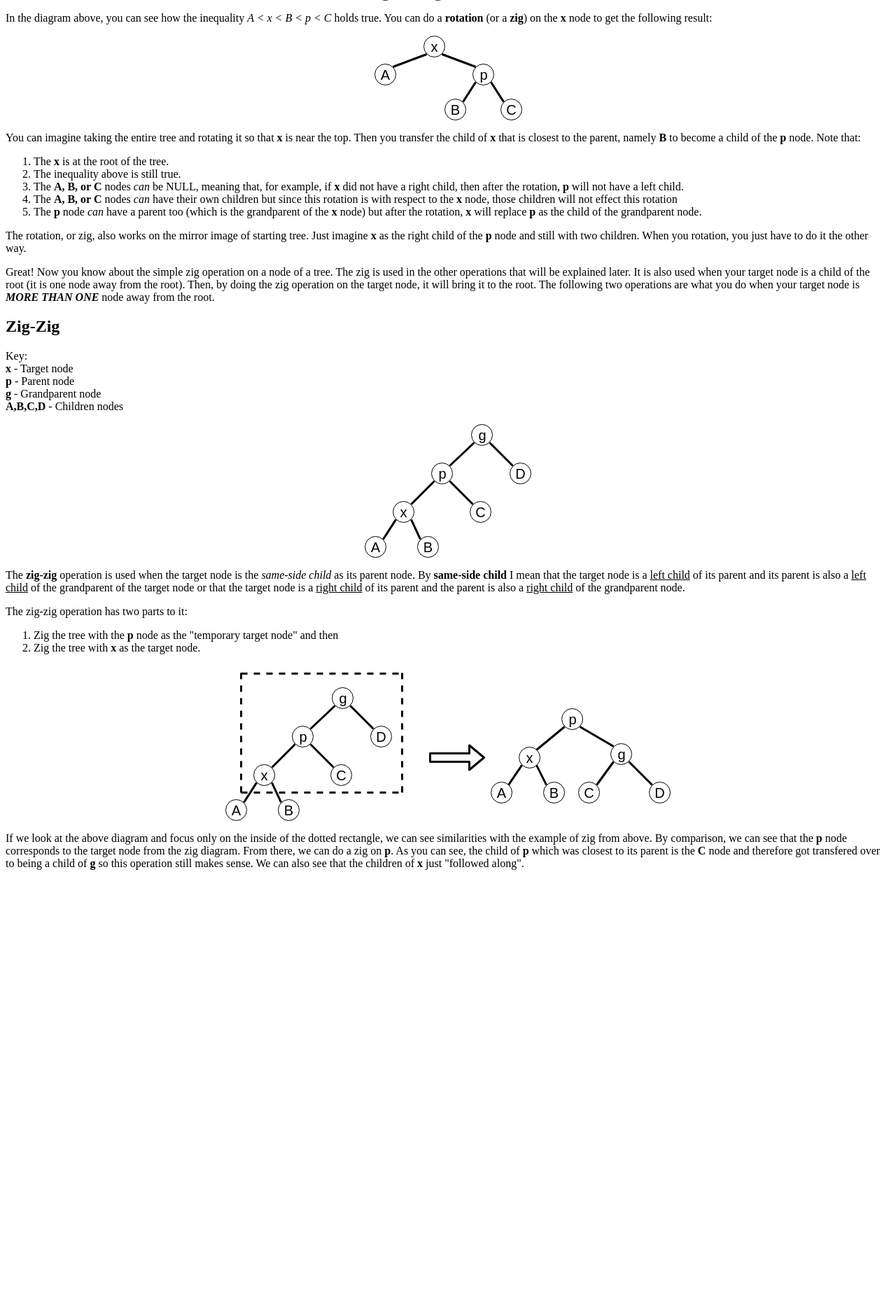
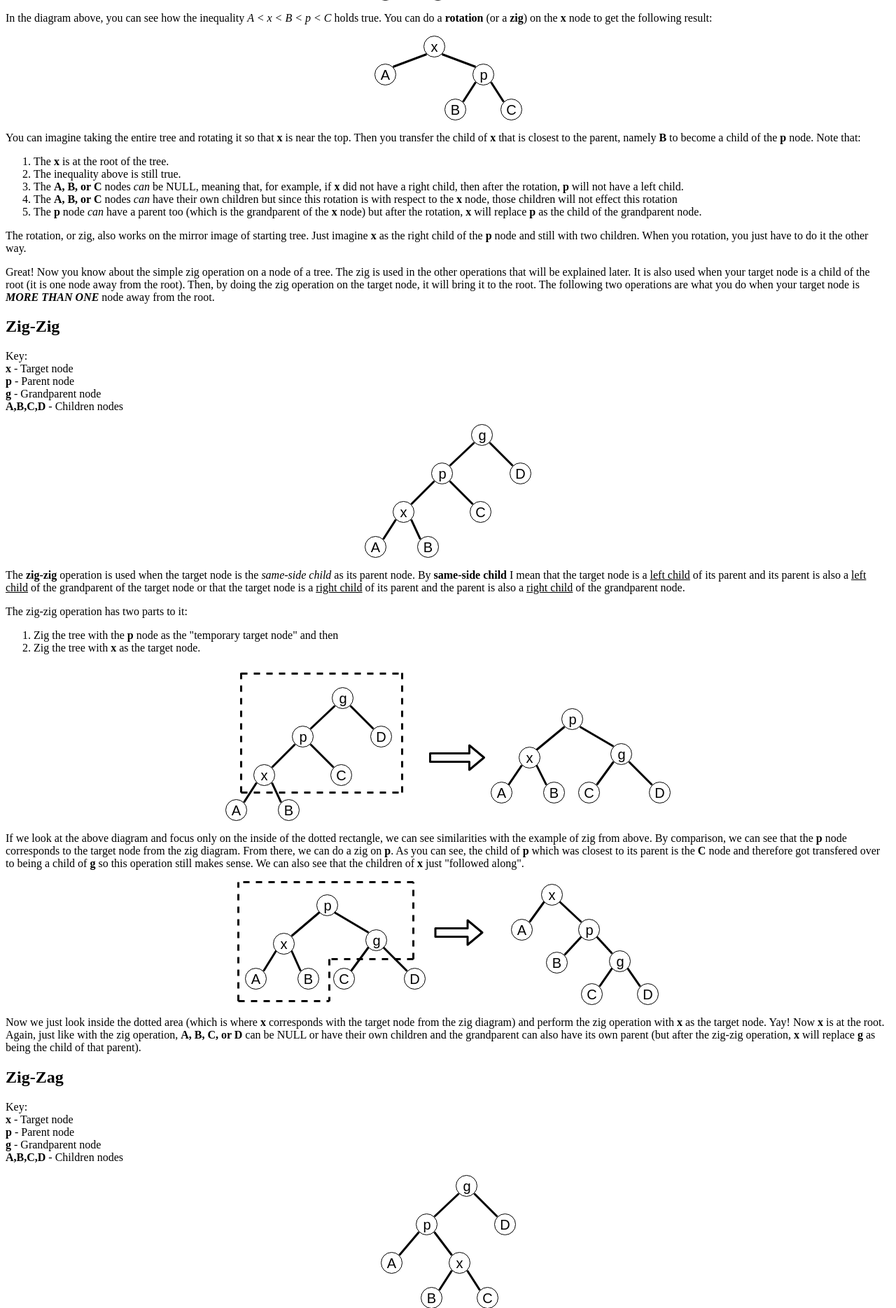
Before and after one commit to JasonLin43212/Splay, a Flask app: page / in a window 1280 px wide. Shown: the part 681-2550 px from the top of the page at 70% size. Before the commit the page ends 1924 px from the top, so only its background shows below. Run offline with Flask 2, Linux system fonts and the light colour scheme.

Commit message:
added more content

```diff
--- a/templates/index.html
+++ b/templates/index.html
@@ -6,7 +6,7 @@
     <link rel= "stylesheet" type= "text/css" href= "{{ url_for('static',filename='styles.css') }}">
   </head>
   <body>
-      <h1>Splay Tree</h1>
+      <h1>Splay Trees</h1>
       <p>
           A <b>splay tree</b> is a type of binary tree that incorporates a <i>splay</i> method
           at the end of each operation (i.e. insert, delete, and find).
@@ -104,5 +104,57 @@
           do a zig on <b>p</b>. As you can see, the child of <b>p</b> which was closest to its parent is the <b>C</b> node and therefore got transfered over to
           being a child of <b>g</b> so this operation still makes sense. We can also see that the children of <b>x</b> just "followed along".
       </p>
+      <img class="tree" src="/static/tree6.png" alt="tree6">
+      <p>
+          Now we just look inside the dotted area (which is where <b>x</b> corresponds with the target node from the zig diagram) and perform the zig operation
+          with <b>x</b> as the target node. Yay! Now <b>x</b> is at the root. Again, just like with the zig operation, <b>A, B, C, or D</b> can be NULL or have their
+          own children and the grandparent can also have its own parent (but after the zig-zig operation, <b>x</b> will replace <b>g</b> as being the child of that parent).
+      </p>
+      <h2>Zig-Zag</h2>
+      <p>
+          Key: <br>
+          <b>x</b> - Target node <br>
+          <b>p</b> - Parent node <br>
+          <b>g</b> - Grandparent node <br>
+          <b>A,B,C,D</b> - Children nodes
+      </p>
+      <img class="tree" src="/static/tree7.png" alt="tree7">
+      <p>
+          The <b>zig-zag</b> operation is used when the target node is <i>not</i> the same-side child as its parent node. So if the target node is a <u>right child</u> of
+          its parent, then the parent is a <u>left child</u> of the grandparent node or vice versa.
+      </p>
+      <p>
+          The zig-zag operation also has two parts to it:
+      </p>
+      <ol>
+          <li>
+              Zig the tree with the <b>x</b> node as the target node and then
+          </li>
+          <li>
+              Zig the tree with <b>x</b> as the target node again.
+          </li>
+      </ol>
+      <img class="tree" src="/static/tree8.png" alt="tree8">
+      <p>
+          Looking at the dotted area, we can zig with <b>x</b> as the target node. A thing to note here is that this example is the mirrored example of the zig diagram from
+          before but <b>x</b> still ends up as the "root" within the dotted area. Also, we can see how <b>x</b> replaces <b>p</b> as one of the childen of <b>g</b>.
+      </p>
+      <img class="tree" src="/static/tree9.png" alt="tree9">
+      <p>
+          Focusing on the dotted area again, we can zig with <b>x</b> as the target node and end up with <b>x</b> at the root. As with the other operations, <b>A, B, C, and D</b>
+          can be NULL or have their own children and if the grandparent node has a parent, then <b>x</b> will replace <b>g</b> as the child of that parent.
+      </p>
+      <h2>Getting to the Top with Zigging and Zagging</h2>
+      <p>
+          As I have mentioned multiple times, after a zig-zig or zig-zag operation, the target node <i>may</i> replace the grandparent node's place as the children of an even higher up
+          node. This means that if the target node starts near the bottom of a big tree, then the splay operation will be using a series of zig-zig and zig-zag operations on <b>x</b> depending
+          on the situation. The zig does not have to be used in the end if <b>x</b> ends up being two nodes away from the root of the tree, which will only necesitate the use of a zig-zig or a zig-zag.
+      </p>
+      <h2>Splaying with Binary Tree Operations</h2>
+
+      <footer style="text-align:center">
+          <hr>
+          &copy; Team Splaytoon - Jason Lin and Kenny Li (Period 7)
+      </footer>
   </body>
 </html>
```
Also changed, not shown: static/tree6.png (added), static/tree7.png (added), static/tree8.png (added), static/tree9.png (added).
